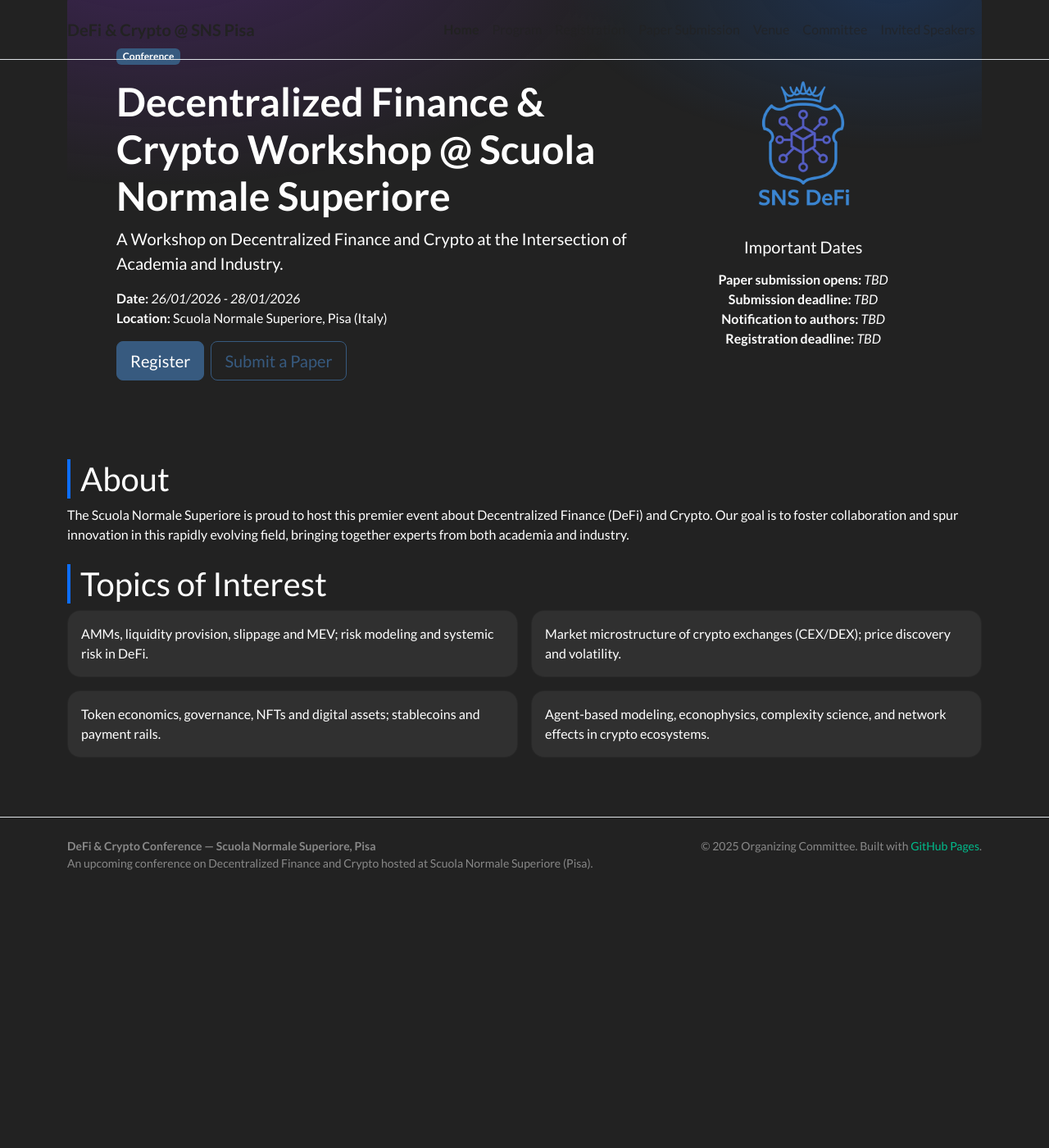
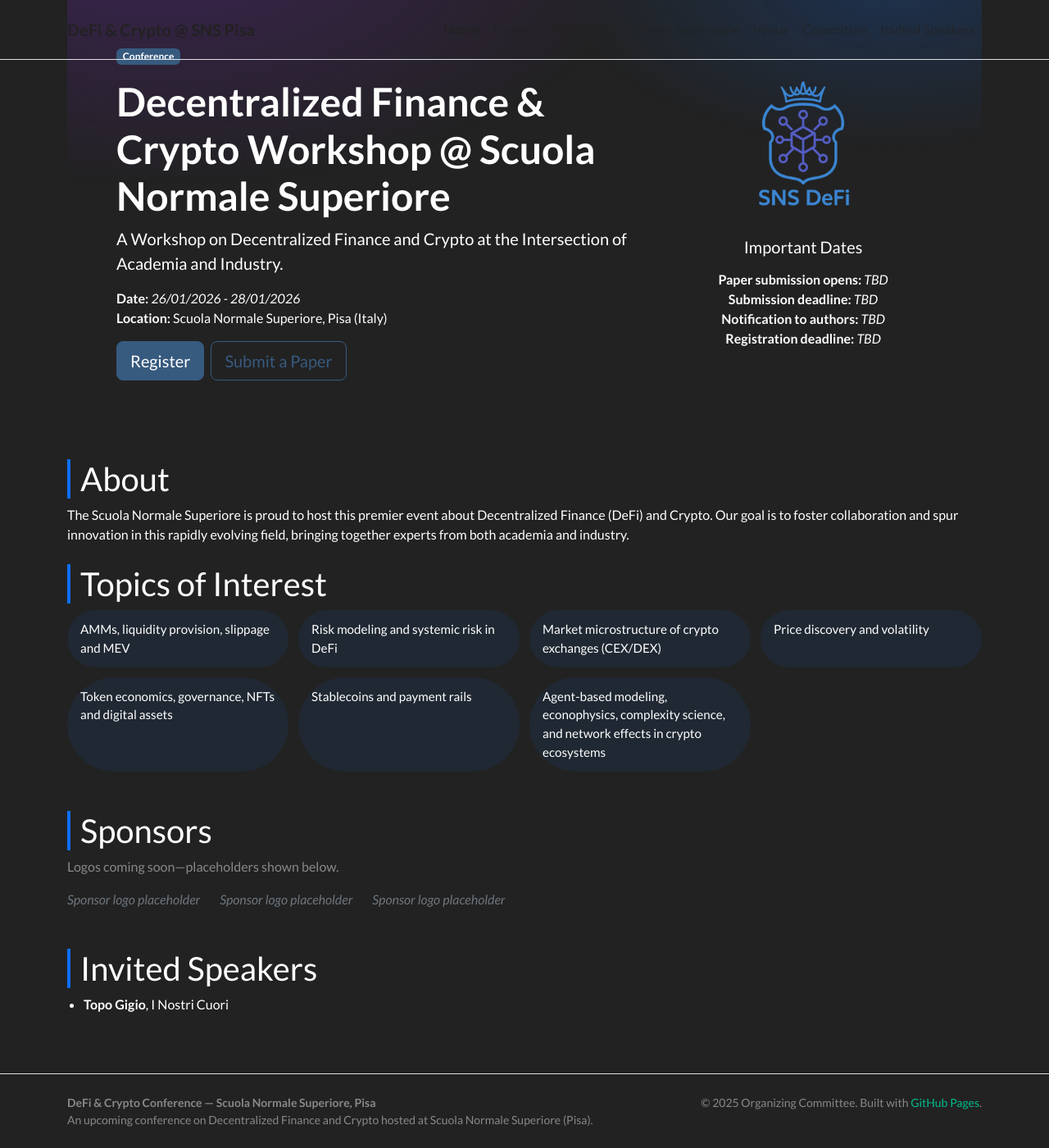
Before and after one commit to sns-defi/sns-defi.github.io, a Jekyll site: the page built from index.md, in a window 1280 px wide and 1400 px high, scrolled down 114 px. Shown: the whole window at 82% size. Built offline with Jekyll 4.4.1, drawn with Linux system fonts in a browser that asks for light colours; nearby versions of some CDN libraries; before the commit the page ends 1201 px from its top, so only the background shows below that.

Commit message:
homepage changed

```diff
--- a/assets/css/custom.css
+++ b/assets/css/custom.css
@@ -31,3 +31,30 @@ footer a { text-decoration: none; }
 .hero-logo {
   filter: drop-shadow(0 4px 16px rgba(0,0,0,.25));
 }
+
+.topics-grid {
+  display: grid;
+  gap: .75rem;
+  grid-template-columns: repeat(auto-fit, minmax(220px, 1fr));
+}
+
+.topic-item {
+  background: rgba(13,110,253,.08);
+  border-radius: 999px;
+  padding: .75rem 1rem;
+  font-size: .95rem;
+}
+
+.sponsor-placeholder {
+  font-style: italic;
+  color: #6c757d;
+}
+
+.invited-speakers-list {
+  padding-left: 1.25rem;
+  margin-bottom: 0;
+}
+
+.invited-speakers-list li + li {
+  margin-top: .35rem;
+}
--- a/index.md
+++ b/index.md
@@ -50,18 +50,39 @@ title: "Homepage"
 
 <section class="mt-4">
   <h2 class="section-title">Topics of Interest</h2>
-  <div class="row row-cols-1 row-cols-md-2 g-3">
-    <div class="col"><div class="card h-100"><div class="card-body">
-      AMMs, liquidity provision, slippage and MEV; risk modeling and systemic risk in DeFi.
-    </div></div></div>
-    <div class="col"><div class="card h-100"><div class="card-body">
-      Market microstructure of crypto exchanges (CEX/DEX); price discovery and volatility.
-    </div></div></div>
-    <div class="col"><div class="card h-100"><div class="card-body">
-      Token economics, governance, NFTs and digital assets; stablecoins and payment rails.
-    </div></div></div>
-    <div class="col"><div class="card h-100"><div class="card-body">
-      Agent-based modeling, econophysics, complexity science, and network effects in crypto ecosystems.
-    </div></div></div>
+  <div class="topics-grid">
+    <div class="topic-item">AMMs, liquidity provision, slippage and MEV</div>
+    <div class="topic-item">Risk modeling and systemic risk in DeFi</div>
+    <div class="topic-item">Market microstructure of crypto exchanges (CEX/DEX)</div>
+    <div class="topic-item">Price discovery and volatility</div>
+    <div class="topic-item">Token economics, governance, NFTs and digital assets</div>
+    <div class="topic-item">Stablecoins and payment rails</div>
+    <div class="topic-item">Agent-based modeling, econophysics, complexity science, and network effects in crypto ecosystems</div>
   </div>
 </section>
+
+<section class="mt-5">
+  <h2 class="section-title">Sponsors</h2>
+  <p class="text-muted">Logos coming soon&mdash;placeholders shown below.</p>
+  <div class="sponsor-logos d-flex flex-wrap align-items-center gap-4">
+    <span class="sponsor-placeholder">Sponsor logo placeholder</span>
+    <span class="sponsor-placeholder">Sponsor logo placeholder</span>
+    <span class="sponsor-placeholder">Sponsor logo placeholder</span>
+  </div>
+</section>
+
+<section class="mt-5">
+  <h2 class="section-title">Invited Speakers</h2>
+  {% assign homepage_speakers = site.data.speakers | default: empty %}
+  {% if homepage_speakers and homepage_speakers != empty %}
+    <ul class="invited-speakers-list">
+      {% for speaker in homepage_speakers %}
+        <li>
+          <strong>{{ speaker.name }}</strong>{% if speaker.affiliation %}, {{ speaker.affiliation }}{% endif %}
+        </li>
+      {% endfor %}
+    </ul>
+  {% else %}
+    <p class="text-muted">Speaker lineup coming soon.</p>
+  {% endif %}
+</section>
```
